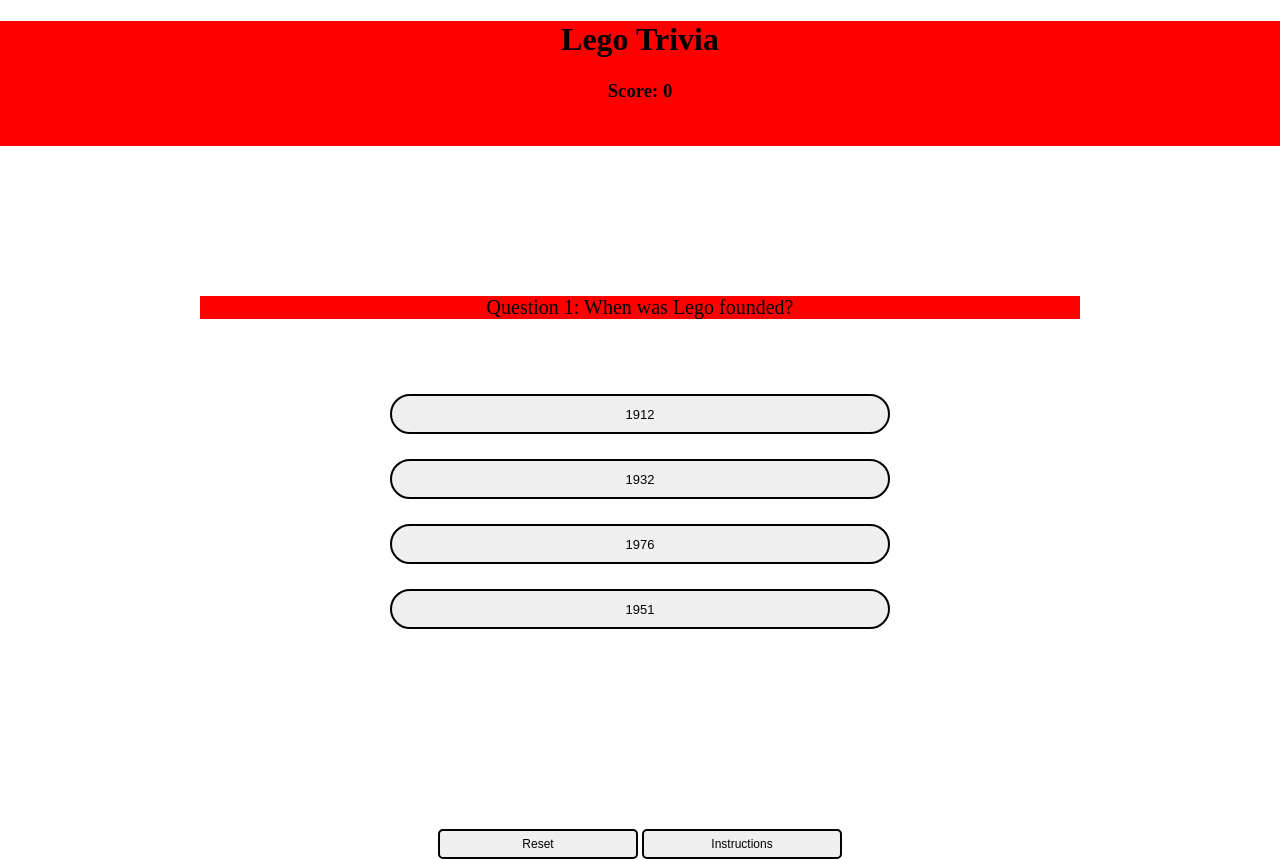
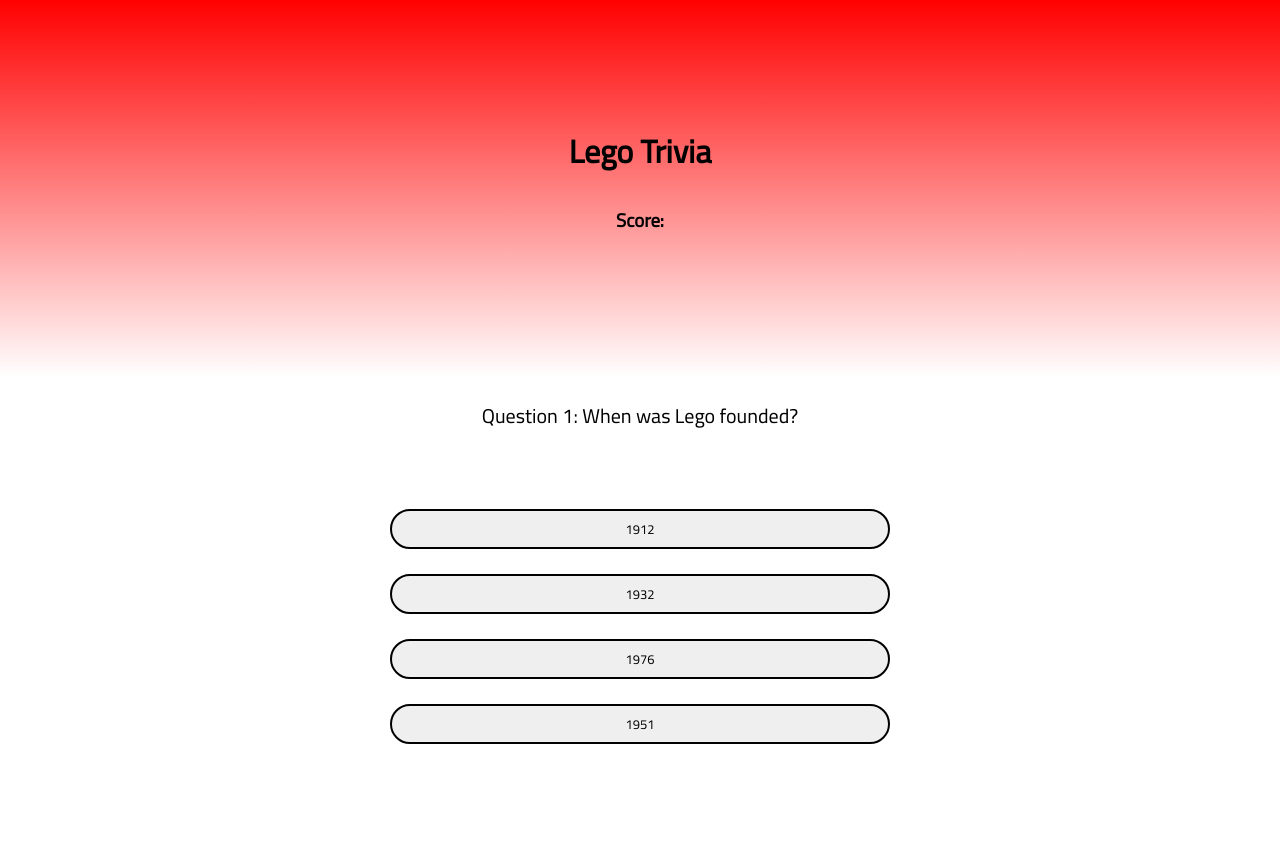
Before and after one commit to elafarga10/Project1-Trivia-Game, a plain HTML site: page index.html in a window 1280 px wide. After the commit the page ends 800 px from the top, so only its background shows below. Drawn offline with Linux system fonts and the light colour scheme; a web font is replaced by a local one.

Commit message:
added some styles to game

```diff
--- a/index.html
+++ b/index.html
@@ -4,6 +4,10 @@
 		<meta charset="UTF-8" />
 		<meta name="viewport" content="width=device-width, initial-scale=1.0" />
 		<link rel="stylesheet" href="style.css" />
+		<link
+			href="https://fonts.googleapis.com/css2?family=BioRhyme&family=Cairo&display=swap"
+			rel="stylesheet"
+		/>
 		<title>Trivia Game</title>
 	</head>
 	<body>
@@ -23,7 +27,6 @@
 				<button class="answer3 answer-button"></button>
 				<button class="answer4 answer-button"></button>
 			</div>
-			<div><button class="reset-button secondary-button">Reset</button> <button class="instruction-button secondary-button">Instructions</button></div>
 		</main>
 		<script src="script.js"></script>
 	</body>
--- a/script.js
+++ b/script.js
@@ -363,7 +363,7 @@ function handleButtonClick10() {
 			let endScore = document.querySelector('.end-score');
 			endScore.innerText = `Final Score: ${playerScore}/10`;
 			let endScreenResult = document.querySelector('.end-screen-text');
-			endScreenResult.style.display = 'block';
+            endScreenResult.style.display = 'block';
 			score.style.display = 'none';
 			buttonContainer.style.display = 'none';
 			questionHolder.style.display = 'none';
--- a/style.css
+++ b/style.css
@@ -3,28 +3,24 @@ body {
 	margin: 0;
 }
 
-header{
+header {
+	background: linear-gradient(red, white);
+	height: auto;
+	background-size: cover;
+	padding-top: 100px;
+	padding-bottom: 120px;
 	text-align: center;
-    margin-bottom: 150px;
-    margin-left: 0;
-    margin-top: 0;
-    margin-right: 0;
-    height: 125px;
-    width: 100%;
-    background-color: red;
+	font-family: 'Cairo', sans-serif;
 }
 
 p {
+	font-family: 'Cairo', serif;
 	text-align: center;
 	margin-bottom: 75px;
 	font-size: 20px;
-    background-color: red;
 	margin-left: 200px;
 	margin-right: 200px;
-
-
 }
-
 
 .answer-button {
 	display: block;
@@ -35,8 +31,7 @@ p {
 	border-radius: 25px;
 	border: 2px solid black;
 	font-size: 13px;
-    font-family: Arial, Helvetica, sans-serif;
-
+	font-family: 'Cairo', serif;
 }
 
 div {
@@ -62,4 +57,12 @@ button:hover {
 
 .end-screen-text {
 	display: none;
+	font-family: 'Cairo', sans-serif;
 }
+.end-score {
+     font-family: 'Cairo', sans-serif;
+}
+
+.extra-buttons {
+	font-family: 'Cairo', serif;
+}
```
Lines whose indentation alone changed are shown as unchanged.
